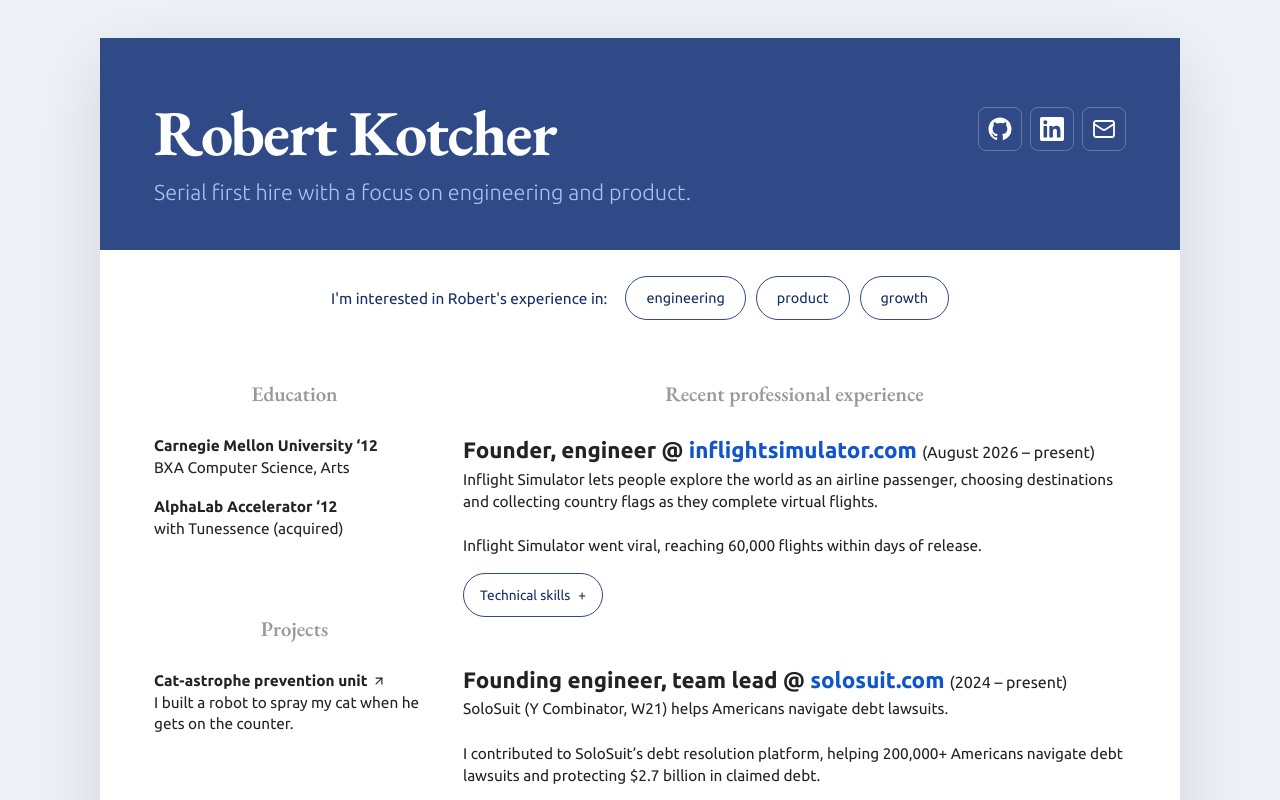
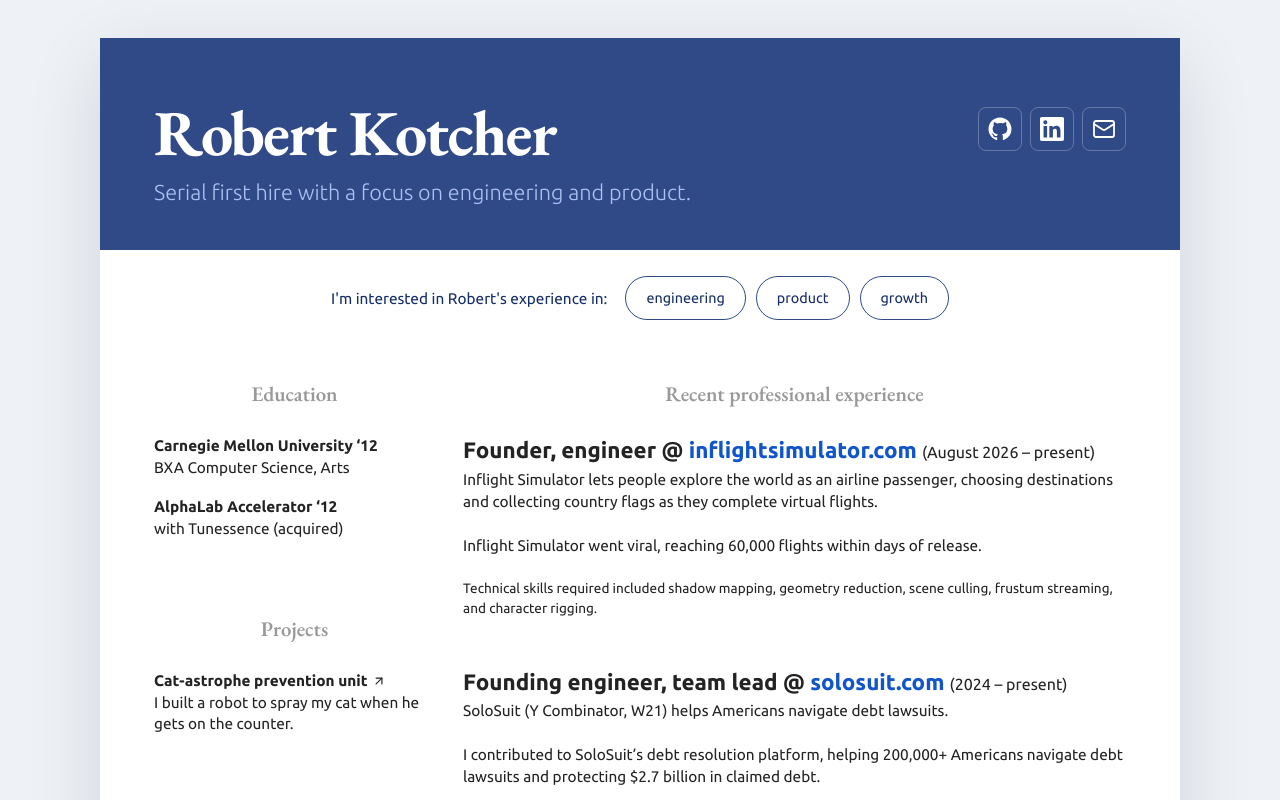
Before and after one commit to robertkotcher/robertkotcher.com, a Next.js app: page / in a window 1280 px wide. Shown: the top 800 px of the page. Built offline with nearby package versions, Linux system fonts and the light colour scheme.

Commit message:
Show Inflight Simulator technical skills as a small paragraph

```diff
--- a/app/globals.css
+++ b/app/globals.css
@@ -91,14 +91,7 @@ a:focus-visible { border-radius: 2px; outline: 3px solid #86a6ef; outline-offset
 .focus-pill[aria-pressed="true"] { background: var(--navy-soft); color: white; }
 .focus-pill:focus-visible { outline: 3px solid #86a6ef; outline-offset: 3px; }
 .focus-clear { border-color: var(--line); color: #606778; }
-.technical-skills { margin-top: 16px; }
-.technical-skills summary { display: inline-flex; align-items: center; gap: 8px; border: 1px solid var(--navy-soft); border-radius: 999px; color: var(--navy); cursor: pointer; font-size: .85rem; padding: 9px 16px; min-height: 44px; list-style: none; }
-.technical-skills summary::-webkit-details-marker { display: none; }
-.technical-skills summary::after { content: "+"; }
-.technical-skills[open] summary::after { content: "−"; }
-.technical-skills summary:hover { background: #eef2fc; }
-.technical-skills summary:focus-visible { outline: 3px solid #86a6ef; outline-offset: 3px; }
-.technical-skills > p { margin: 12px 0 0; font-size: .96rem; line-height: 1.45; }
+.role > p.technical-skills { font-size: .85rem; line-height: 1.45; }
 [data-background] { transition: opacity 180ms ease; }
 .focus-view[data-focus="engineering"] [data-background]:not([data-background~="engineering"]),
 .focus-view[data-focus="product"] [data-background]:not([data-background~="product"]),
--- a/app/page.tsx
+++ b/app/page.tsx
@@ -131,13 +131,10 @@ export default function Home() {
                 Inflight Simulator went viral, reaching 60,000 flights within days
                 of release.
               </p>
-              <details className="technical-skills" data-background="engineering">
-                <summary>Technical skills</summary>
-                <p>
-                  Shadow mapping, geometry reduction, scene culling, frustum
-                  streaming, and character rigging.
-                </p>
-              </details>
+              <p className="technical-skills" data-background="engineering">
+                Technical skills required included shadow mapping, geometry
+                reduction, scene culling, frustum streaming, and character rigging.
+              </p>
             </div>
 
             <div className="role">
```
